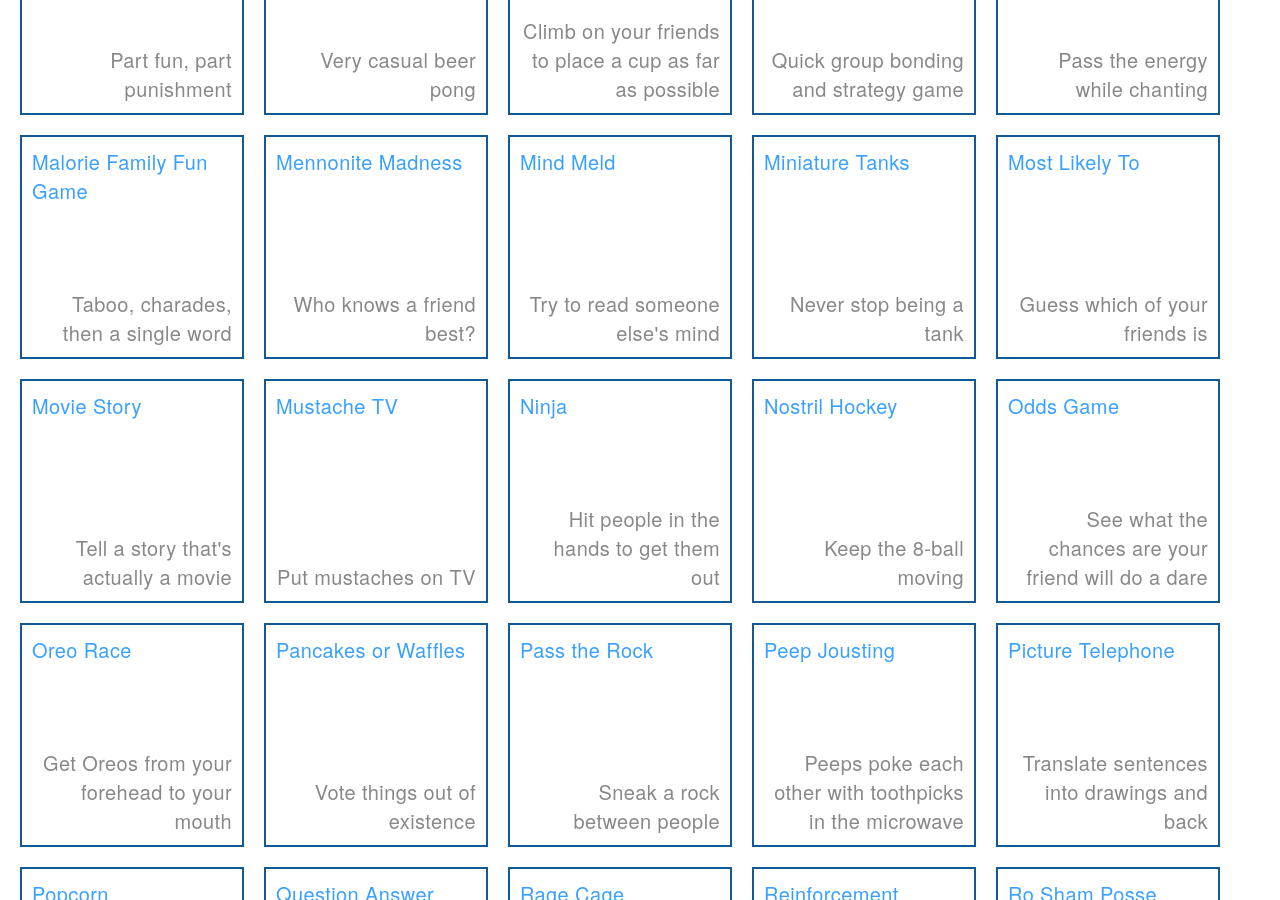
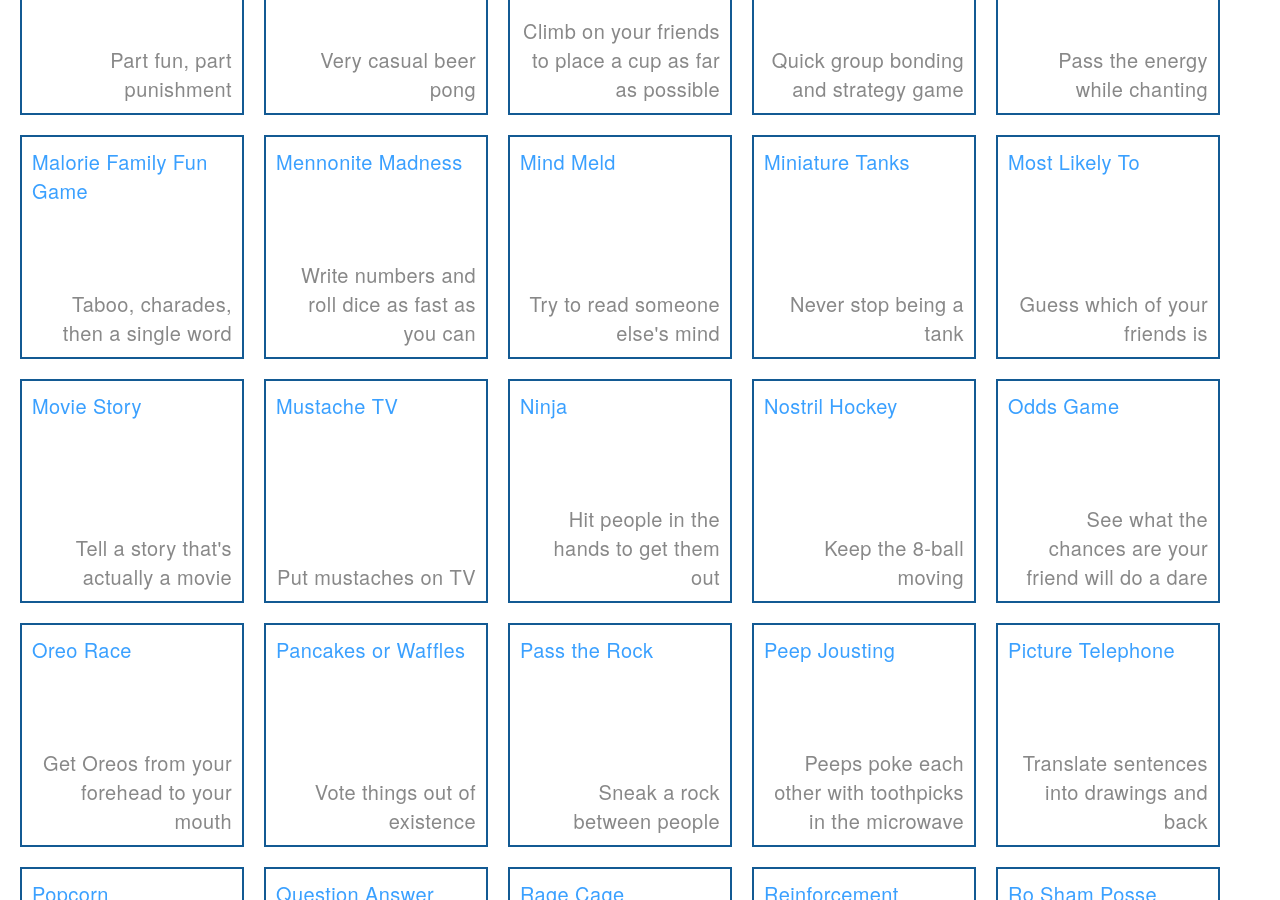
Before and after one commit to davidselassie/games, a Jekyll site: the page built from index.html, in a window 1280 px wide and 900 px high, scrolled down 1494 px. Built offline with Jekyll 4.4.1, drawn with Linux system fonts in a browser that asks for light colours; nearby versions of some CDN libraries.

Commit message:
Fixes mennonite madness one liner.

```diff
--- a/_games/mennonitemadness.md
+++ b/_games/mennonitemadness.md
@@ -8,7 +8,7 @@ tags:
   - style-icebreaker
   - winner-champion
 
-oneliner: Who knows a friend best?
+oneliner: Write numbers and roll dice as fast as you can
 players: 3 - ~8
 tools:
   - One Pencil
```
